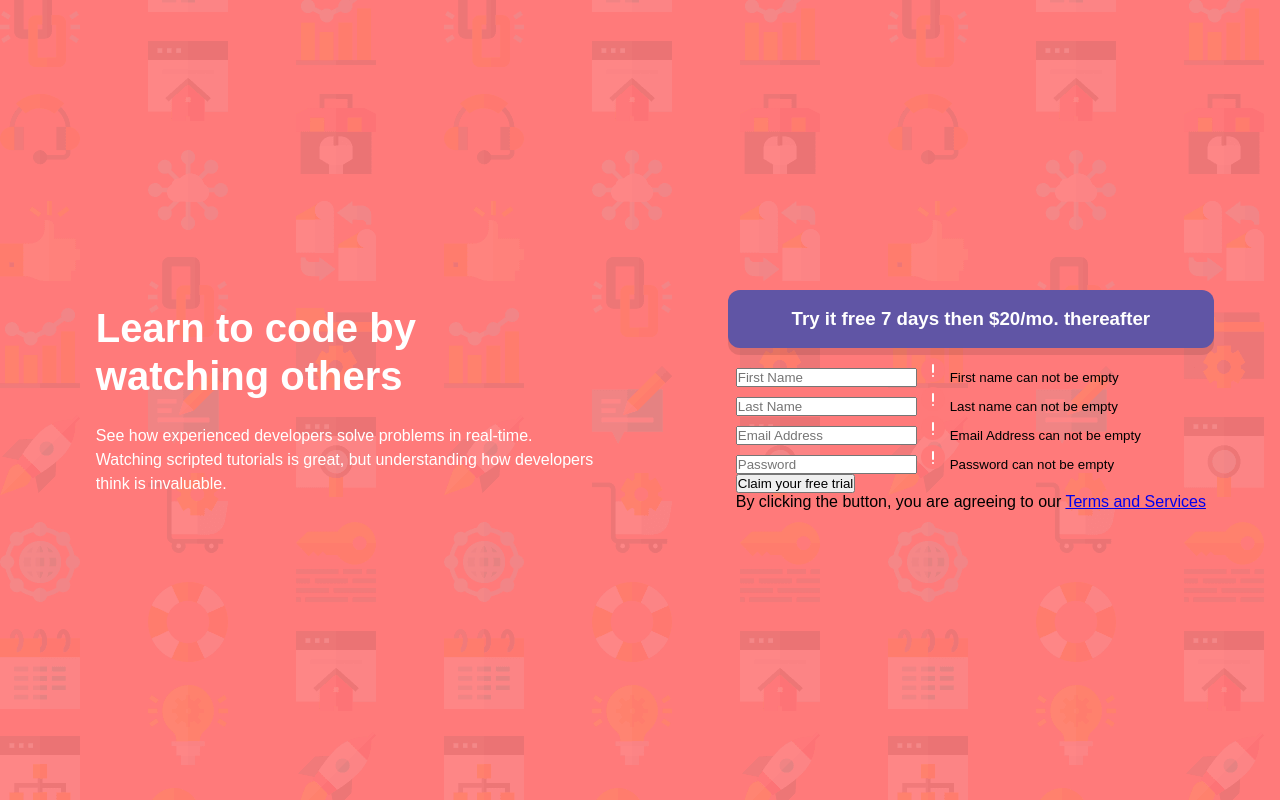
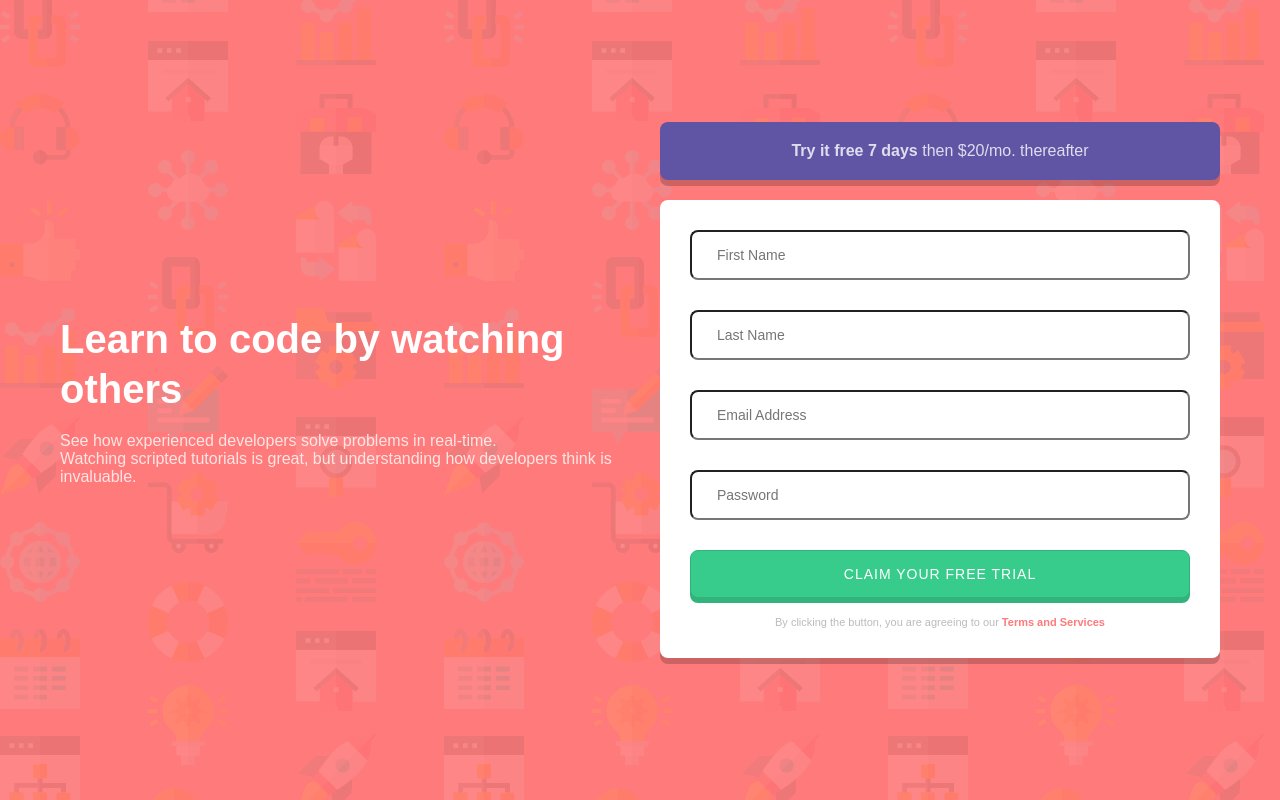
Before and after one commit to gabrielmds222/FrontendMentor-Formulario, a plain HTML site: page index.html in a window 1280 px wide. Drawn offline with Linux system fonts and the light colour scheme; a web font is replaced by a local one.

Commit message:
html and sass

```diff
--- a/index.html
+++ b/index.html
@@ -10,54 +10,51 @@
     <title>Intro component with sign-up form</title>
 </head>
 <body>
-    <main>
-        <section id="Left">
+    <div id="Container">
+        <div>
             <h1>
                 Learn to code by watching others
             </h1>
-
+            <br>
             <p>
                 See how experienced developers solve problems in real-time. <br>
                 Watching scripted tutorials is great, but understanding how developers think is invaluable.
             </p>
-        </section>
+        </div>
 
-        <section id="Right">
-
-            <div class="promo">
-                <h3>Try it free 7 days then $20/mo. thereafter</h3>
+        <div>
+            <div class="box promo">
+                <p><strong>Try it free 7 days</strong> then $20/mo. thereafter</p>
             </div>
 
-            <form id="Form">
-                <div id="First-name">
-                    <input class="first-name-input" type="text" placeholder="First Name">
+            <form class="box" id="Form">
+                <div class="form-box">
+                    <input type="text" class="first-name" placeholder="First Name">
                     <img class="error" src="../images/icon-error.svg" alt="Error">
-                    <small class="error-msg" >First name can not be empty</small>
+                    <small class="error-msg"></small>
+                </div>
+                <div class="form-box">
+                    <input class="last-name" type="text" placeholder="Last Name">
+                    <img class="error" src="../images/icon-error.svg" alt="Error">
+                    <small class="error-msg" ></small>
+                </div>
+                <div class="form-box">
+                    <input class="email" type="email" placeholder="Email Address">
+                    <img class="error" src="../images/icon-error.svg" alt="Error">
+                    <small class="error-msg" ></small>
+                </div>
+                <div class="form-box">
+                    <input class="password" type="password" placeholder="Password">
+                    <img class="error" src="../images/icon-error.svg" alt="Error">
+                    <small class="error-msg" ></small>
                 </div>
 
-                <div id="Last-name">
-                    <input class="last-name-input" type="text" placeholder="Last Name">
-                    <img class="error" src="../images/icon-error.svg" alt="Error">
-                    <small class="error-msg" >Last name can not be empty</small>
-                </div>
-
-                <div id="Email">
-                    <input class="email-input" type="email" placeholder="Email Address">
-                    <img class="error" src="../images/icon-error.svg" alt="Error">
-                    <small class="error-msg" >Email Address can not be empty</small>
-                </div>
-
-                <div id="Password">
-                    <input class="password-input" type="password" placeholder="Password">
-                    <img class="error" src="../images/icon-error.svg" alt="Error">
-                    <small class="error-msg" >Password can not be empty</small>
-                </div>
-
-                <button class="submit" type="submit">Claim your free trial</button>
-
-                <p>By clicking the button, you are agreeing to our <a href="#">Terms and Services</a></p>
+                <button>Claim your free trial</button>
+                <small>
+                    By clicking the button, you are agreeing to our <a href="#">Terms and Services</a>
+                </small>
             </form>
-        </section>
-    </main>
+        </div>
+    </div>
 </body>
 </html>
--- a/layout styles/layout.css
+++ /dev/null
@@ -1 +0,0 @@
-/* Aqui será feito um teste de estilização utilizando o modelo flexbox */
--- a/styles/style.scss
+++ b/styles/style.scss
@@ -4,64 +4,169 @@
   box-sizing: border-box;
 }
 
-html {
+body {
   background-image: url(../images/bg-intro-desktop.png);
-  background-repeat: no-repeat;
+  // background-repeat: no-repeat;
   background-color: #ff7a7a;
-  min-height: 100%;
-}
-
-body {
+  color: #fff;
   font-family: "Poppins", sans-serif;
 }
 
-main {
+// Content Left
+
+#Container {
   display: flex;
-  justify-content: space-around;
+  justify-content: center;
   align-items: center;
+  flex-wrap: wrap;
+  max-width: 1200px;
+  margin: 0 auto;
   min-height: 100vh;
-  padding: 0 auto;
 }
 
-#Left {
-  display: flex;
-  flex-direction: column;
-  justify-content: center;
-  align-items: center;
-  max-width: 500px;
-  color: #fff;
-  margin-left: 30px;
+#Container > div {
+  flex: 1;
+  padding: 0 20px;
 }
 
-#Left h1 {
-  font-weight: 700;
+#Container h1 {
   font-size: 40px;
-  line-height: 1.2;
-  margin-bottom: 1.5rem;
+  line-height: 50px;
 }
 
-#Left p {
-  line-height: 1.5;
-  align-self: center;
+#Container p {
+  font-size: 16px;
+  opacity: 0.8;
 }
 
-#Right {
-  display: flex;
-  flex-direction: column;
-  align-items: center;
-  justify-content: center;
+// Content Right
+
+#Container .box {
+  background-color: #fff;
+  border-radius: 8px;
+  box-shadow: 0px 6px rgba(0, 0, 0, 0.2);
+  margin-bottom: 20px;
+  padding: 30px;
+  text-align: center;
 }
 
-#Right .promo {
+#Container .box.promo {
   background-color: #6055a5;
-  border-radius: 12px;
-  color: #fff;
-  margin-bottom: 10px;
-  padding: 18px 64px;
-  box-shadow: 0px 7px 0px rgba(5, 5, 5, 0.1);
+  padding: 20px;
 }
 
-#Right .promo h3 {
-  // width: 80%;
-  margin: 0 auto;
+#Container .box p {
+  margin: 0;
 }
+
+#Container .form-box {
+  position: relative;
+  margin-bottom: 30px;
+}
+
+#Container .form-box input {
+  border-radius: 8px;
+  border-radius: 1px solid #b9b6d3;
+  font-family: "Poppins", sans-serif;
+  font-size: 14px;
+  font-weight: 500;
+  padding: 15px 25px;
+  display: block;
+  width: 100%;
+}
+
+#Container .form-box.error input {
+  border-color: #ff7a7a;
+  color: #ff7a7a;
+}
+
+#Container .form-box.error input::placeholder {
+  color: #ff7a7a;
+}
+
+#Container .form-box input:focus {
+  border: 1.3px solid #6055a5;
+  outline: none;
+}
+
+#Container .form-box img {
+  opacity: 0;
+  position: absolute;
+  right: 15px;
+  top: 50%;
+  transform: translate(-50%);
+  height: 20px;
+}
+
+#Container .form-box.error img {
+  opacity: 1;
+}
+
+#Container .form-box small {
+  color: #ff7a7a;
+  font-weight: bold;
+  position: absolute;
+  right: 0;
+  bottom: -24px;
+  opacity: 0;
+  text-align: right;
+}
+
+#Container .form-box.error small {
+  opacity: 1;
+}
+
+#Container button {
+  display: block;
+  background-color: #38cc8c;
+  color: #fff;
+  cursor: pointer;
+
+  border: 1px solid #32b37b;
+  border-radius: 8px;
+  box-shadow: 0px 5px 0px #32b37b;
+
+  font-family: "Poppins", sans-serif;
+  font-size: 14px;
+  font-weight: 500;
+  letter-spacing: 1px;
+  text-transform: uppercase;
+
+  padding: 15px 25px;
+  width: 100%;
+}
+
+#Container button:focus {
+  outline: none;
+}
+
+#Container button:active {
+  box-shadow: 0px 0px #32b37b;
+  transform: translateY(2px);
+}
+
+#Container small {
+  display: block;
+  color: #bbb;
+  font-size: 11px;
+  font-weight: 500;
+  margin-top: 18px;
+}
+
+#Container small a {
+  color: #ff7a7a;
+  font-weight: bold;
+  text-decoration: none;
+}
+
+@media screen and (max-width: 770px) {
+  h1 {
+    text-align: center;
+  }
+  p {
+    text-align: center;
+  }
+  #Container {
+    flex-direction: column;
+  }
+}
```
Also changed, not shown: layout styles/layout.html (deleted, +0 -1 lines), styles/style.css, 1 other file.
